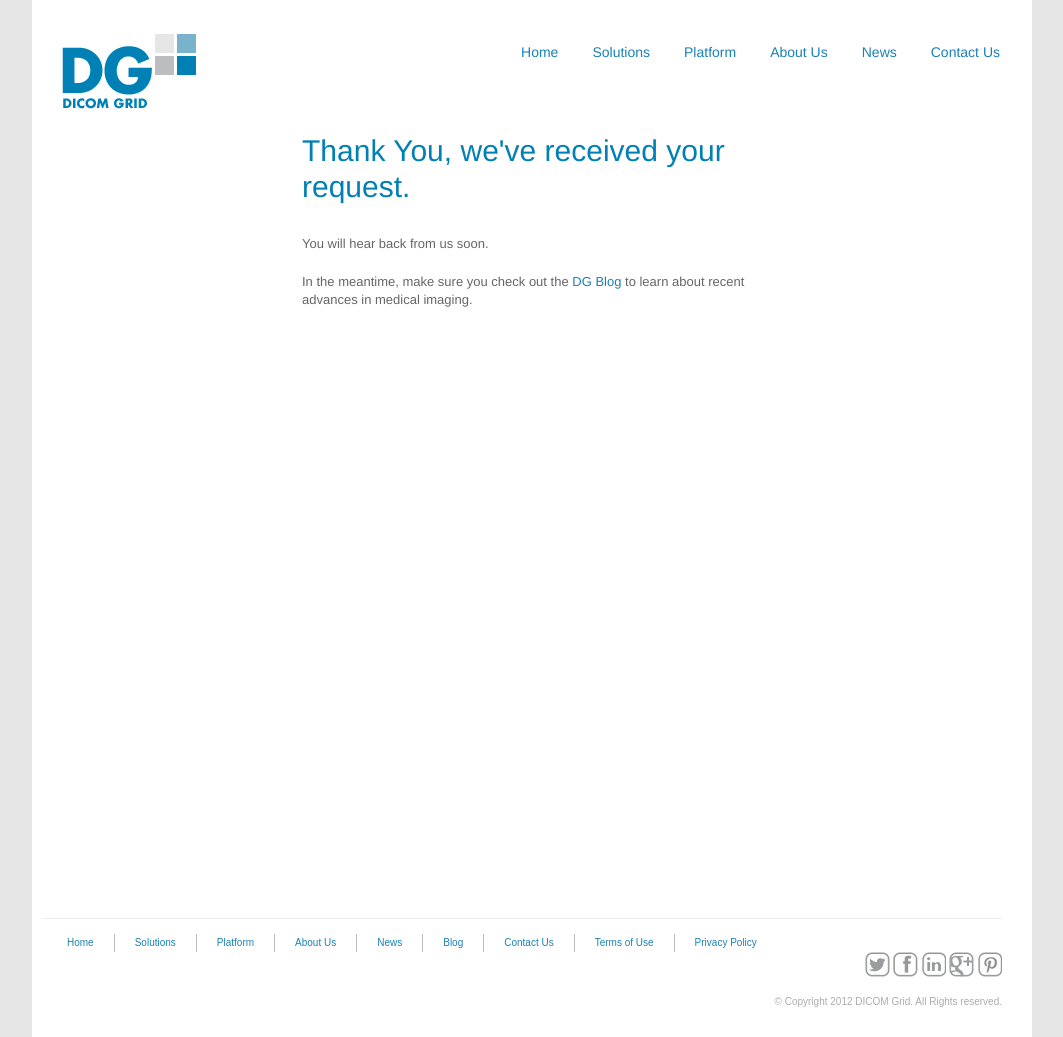
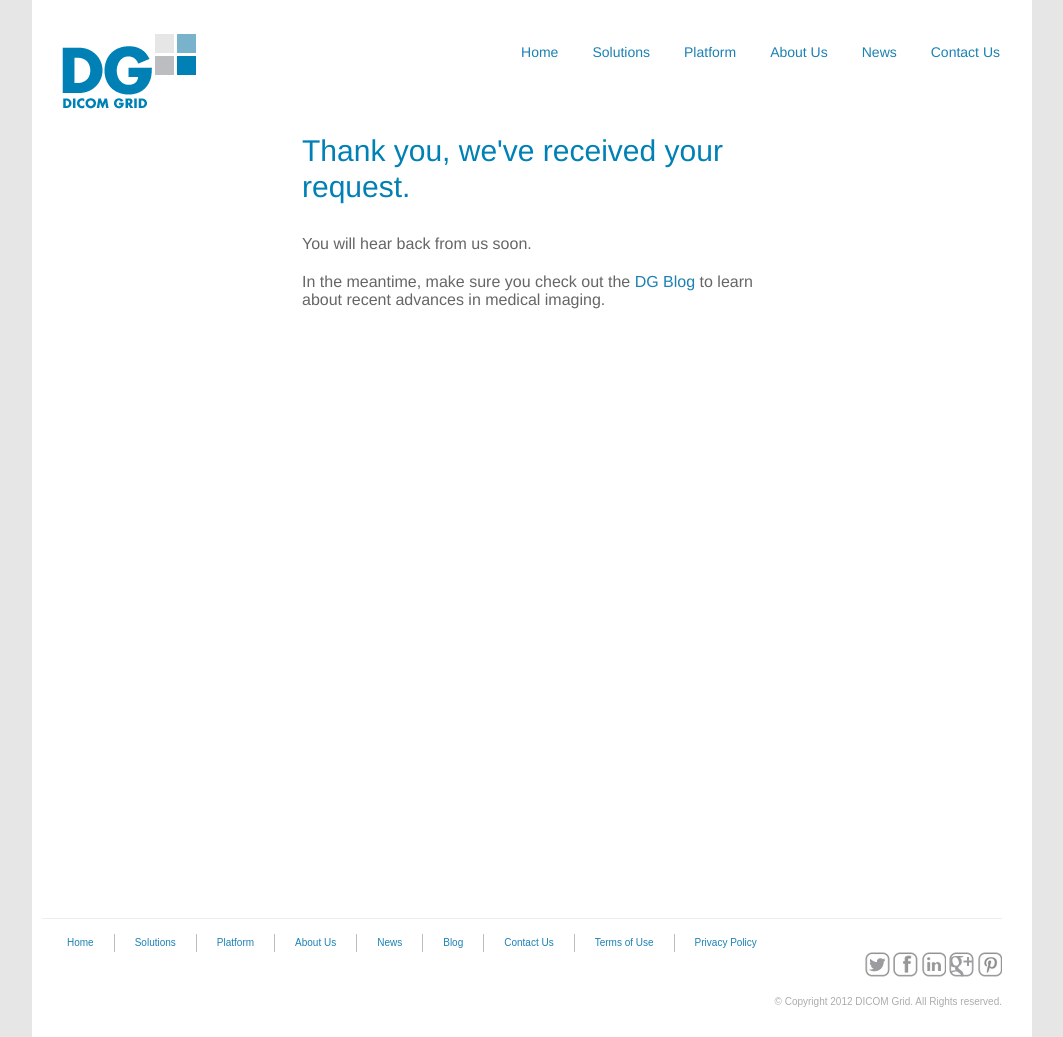
Before and after one commit to kevinold/dg-jekyll, a Jekyll site: the page built from thank-you.html, in a window 1280 px wide. Shown: the whole page, without its empty margins (108-1171 px from the left). Built offline with Jekyll 4.4.1, drawn with Linux system fonts in a browser that asks for light colours; Markdown is read by kramdown in place of the engine named in the settings.

Commit message:
style thank you page

```diff
--- a/thank-you.html
+++ b/thank-you.html
@@ -6,9 +6,9 @@ nav:
 
 {% include _header.html %}
 
-<div class="middle_col offset3">
+<div class="middle_col rq-demo offset3">
 
-    <h1>Thank You, we've received your request.</h1>
+    <h1>Thank you, we've received your request.</h1>
     <p>You will hear back from us soon.</p>
     <p>In the meantime, make sure you check out the <a href="http://blog.dicomgrid.com">DG Blog</a> to learn about recent advances in medical imaging.</p>
 
```
Also changed, not shown: 1 other file.
